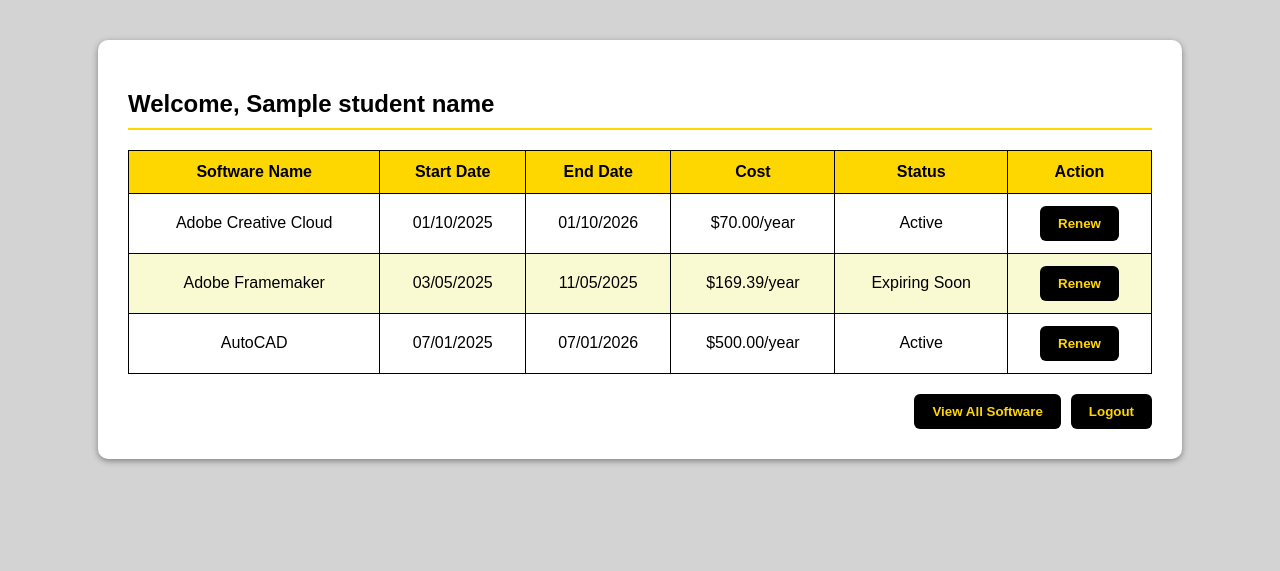
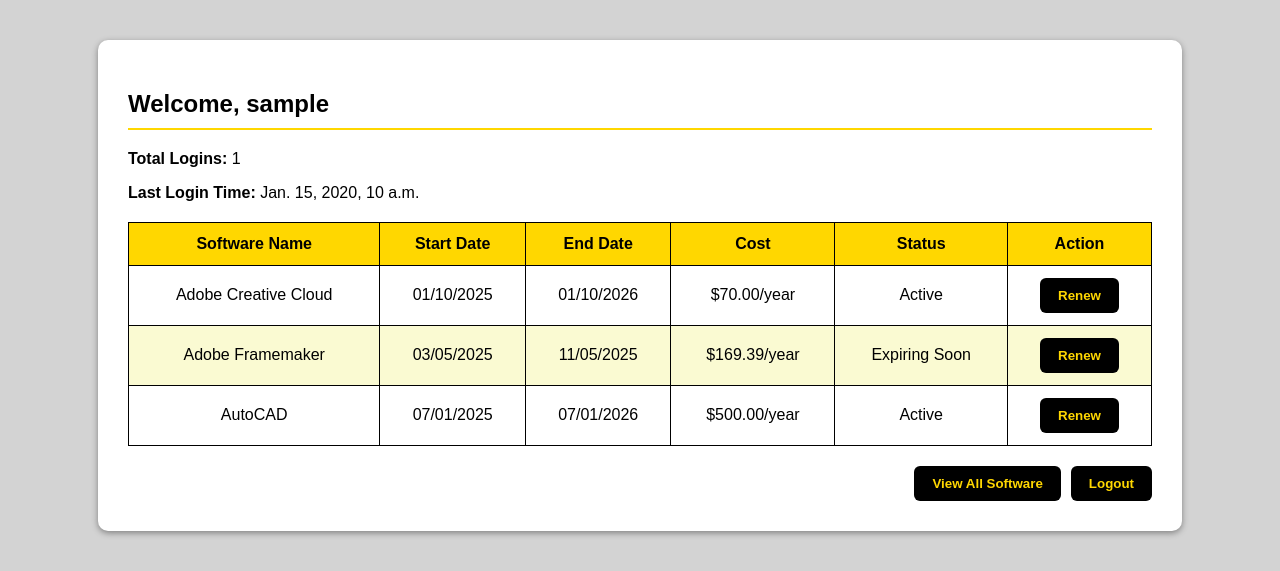
Before and after one commit to Princess-Singularity/License-Renewal-Tracker, a Django app: template LRAT_APP/LRAT_APP/templates/dashboard.html in a window 1280 px wide. Shown: the part 144-715 px from the top of the page. Run offline with Django 5.2, Linux system fonts and the light colour scheme; the template is opened without the code that fills it: most values are stand-ins (such as "Sample title", 1, 10 or a date in 2020); parts of the project's set-up code (start-up, migrations or seed data) failed here and were passed over.

Commit message:
Update dashboard.html

```diff
--- a/LRAT_APP/LRAT_APP/templates/dashboard.html
+++ b/LRAT_APP/LRAT_APP/templates/dashboard.html
@@ -90,7 +90,12 @@
     </header>
 
     <main>
-        <h2>Welcome, {{ student_name }}</h2>
+        <h2>Welcome, {{ username }}</h2>
+
+<!-- Add the dashboard data display -->
+<p><strong>Total Logins:</strong> {{ dashboard_data.total_logins }}</p>
+<p><strong>Last Login Time:</strong> {{ dashboard_data.last_login_time }}</p>
+
 
         <table>
             <tr>
```
